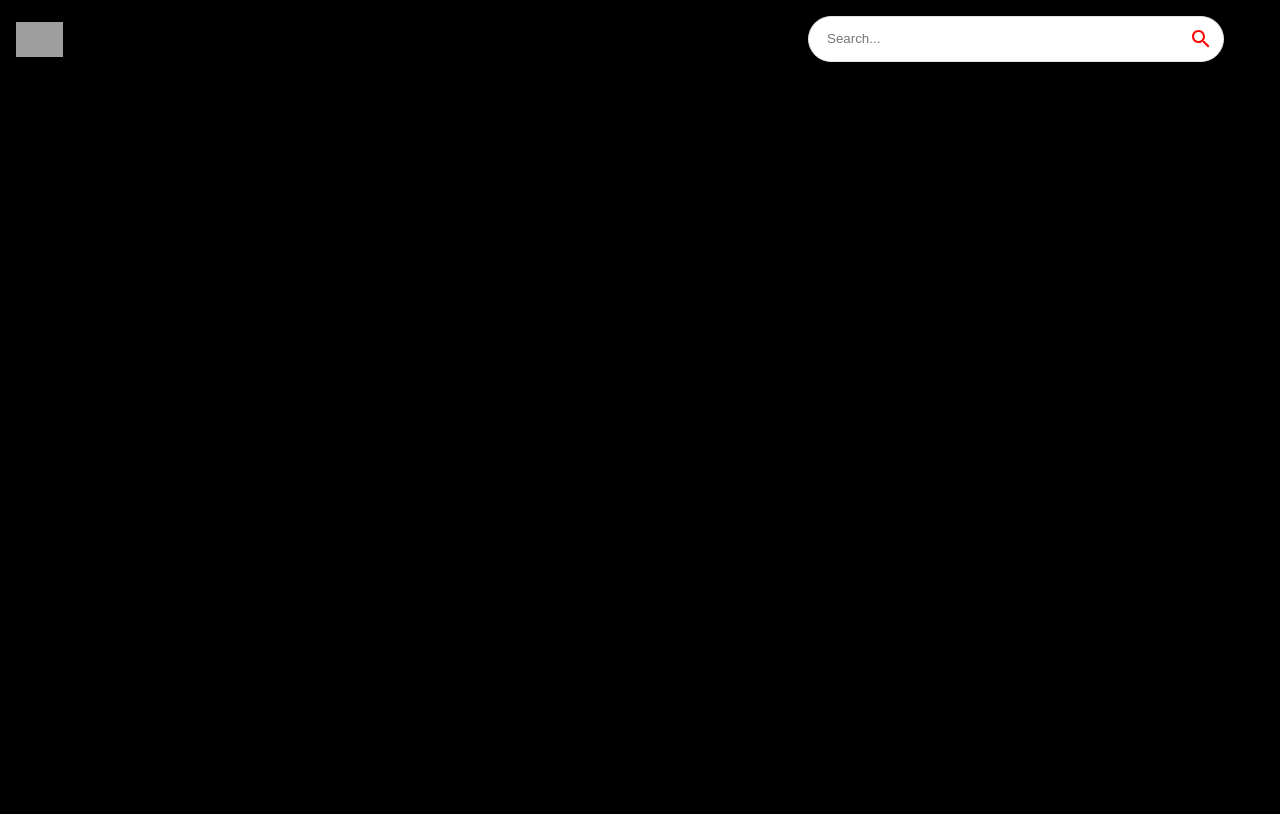
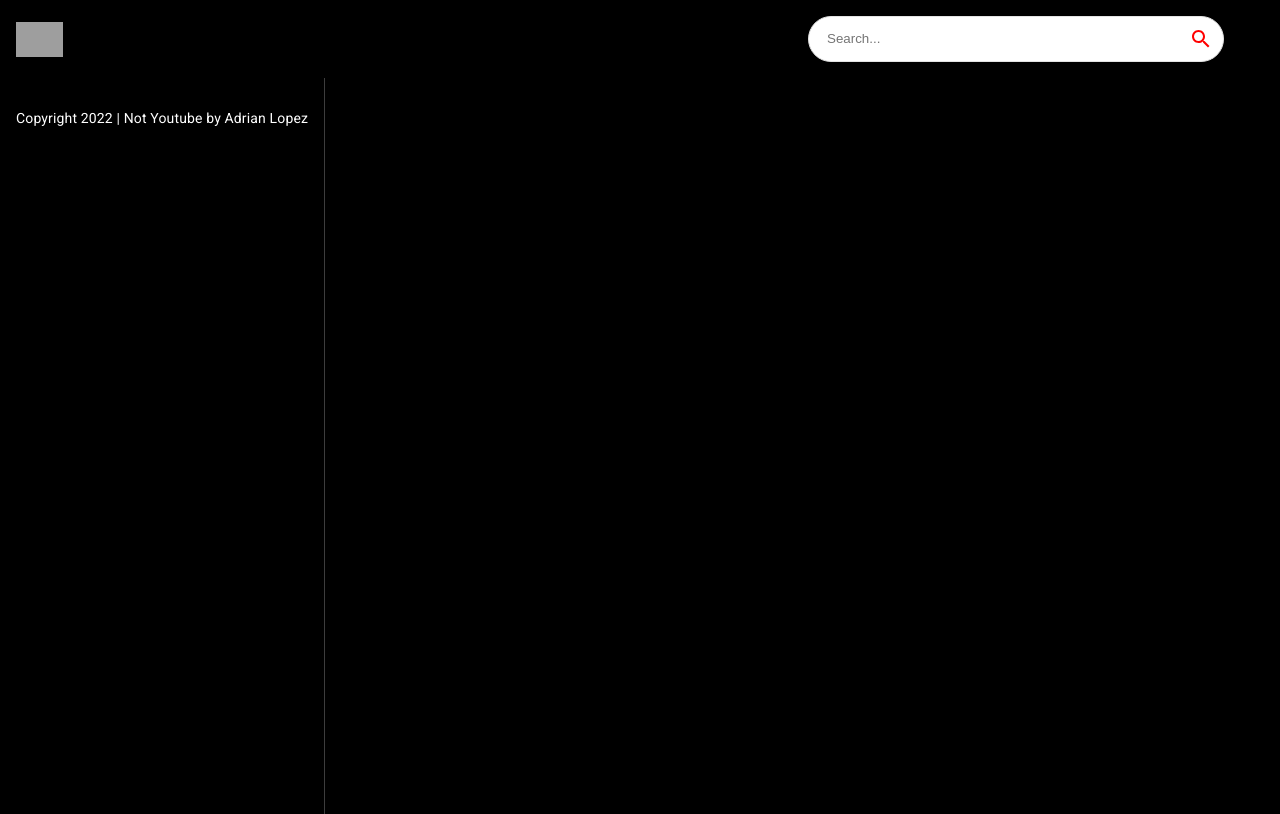
Before and after one commit to adrianlopzv/youtube-clone, a React (Create React App) app: page / in a window 1280 px wide. Built offline with nearby package versions, Linux system fonts and the light colour scheme; grey boxes are pictures that could not be loaded.

Commit message:
primer config de sidebar, primeros estilos de typography

```diff
--- a/src/components/Feed.jsx
+++ b/src/components/Feed.jsx
@@ -5,8 +5,12 @@
   return (
     <Stack sx={{
       flexDirection: { sx:"column", md:"row" } }}>
-      <Box sx={{ height: { sx: 'auto',  md: '92vh' } }}>
-
+      <Box sx={{ height: { sx: 'auto',  md: '92vh' }, borderRight: '1px solid #3d3d3d',
+      px:{ sx: 0, md: 2}}}>
+      Sidebar
+      <Typography className='copyright' variant="body2" sx={{ mt: 1.5, color: '#fff'}}>
+        Copyright 2022 | Not Youtube by Adrian Lopez
+      </Typography>
       </Box>
     </Stack>
   )
```
